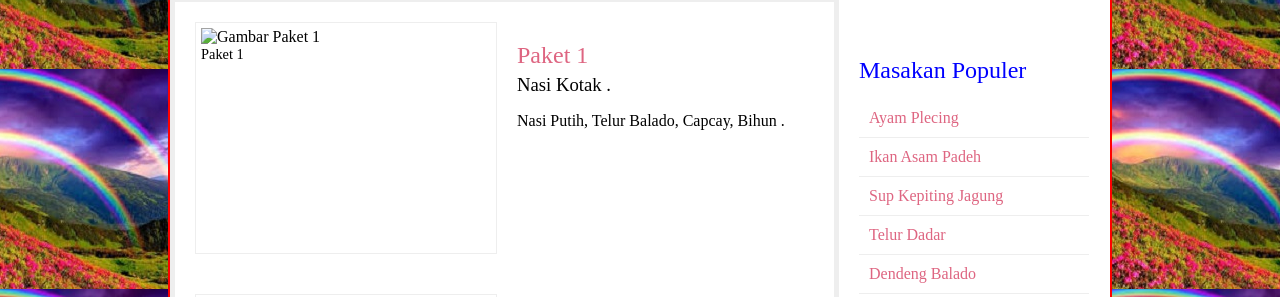
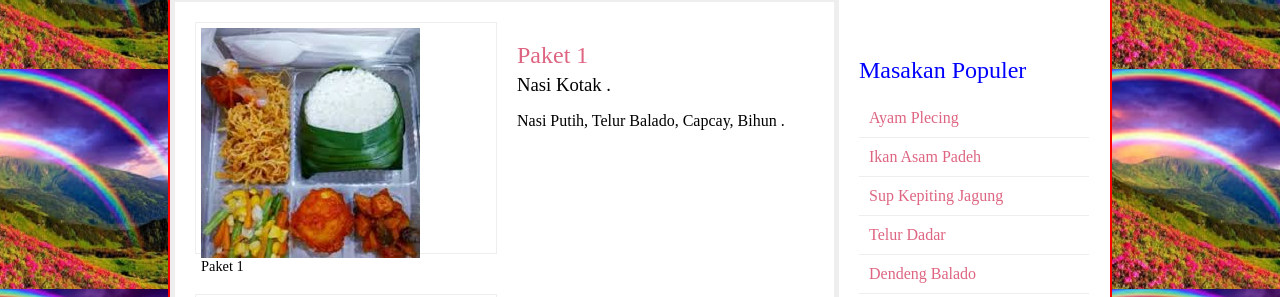
Before and after one commit to lovelypeanuticecream/index, a plain HTML site: page katering.html.html in a window 1280 px wide. Shown: the part 245-542 px from the top of the page. Drawn offline with Linux system fonts and the light colour scheme.

Commit message:
Update katering.html.html
edit1

```diff
--- a/katering.html.html
+++ b/katering.html.html
@@ -124,7 +124,7 @@
 
 		<article>
                        <figure>
-                           <img src="images/images.jpg." alt="Gambar Paket 1" />
+                           <img src="images/images.jpg" alt="Gambar Paket 1" />
                            <figcaption>Paket 1</figcaption>
                        </figure>
                        <hgroup>
```
